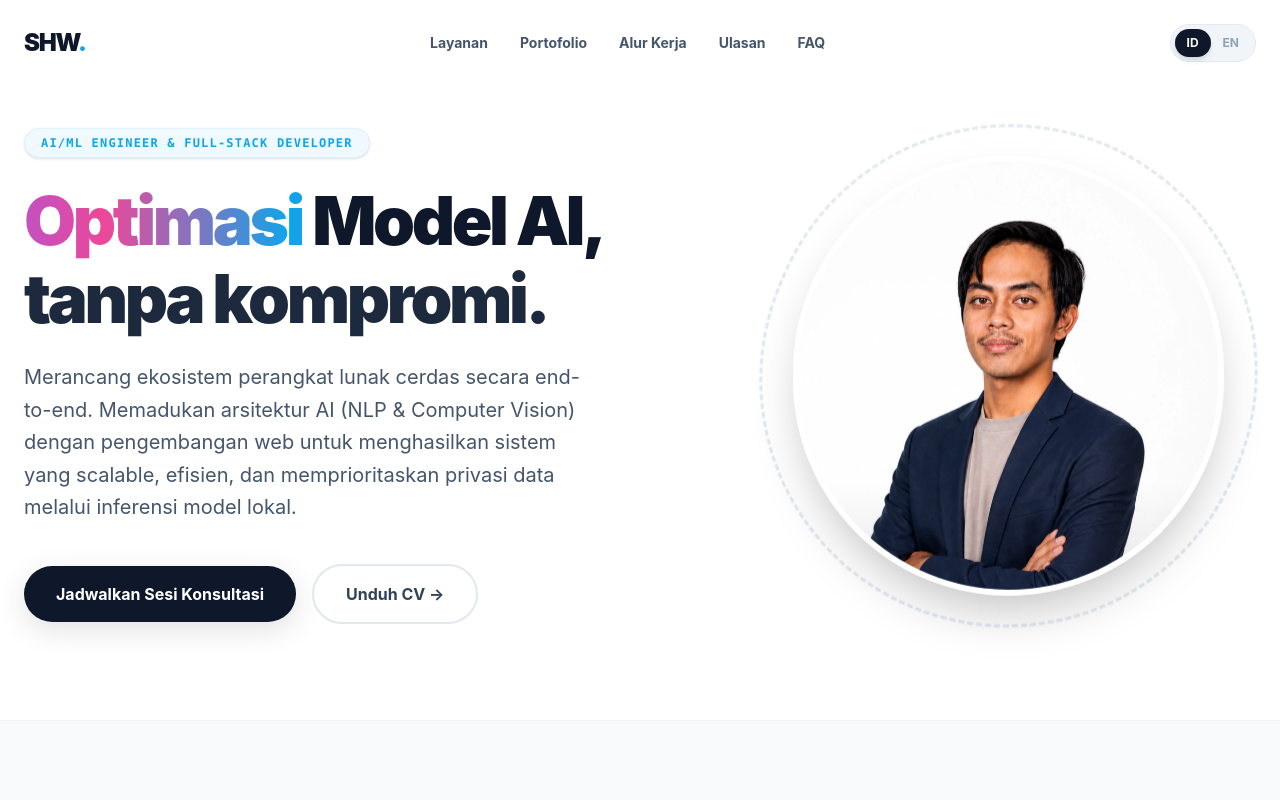
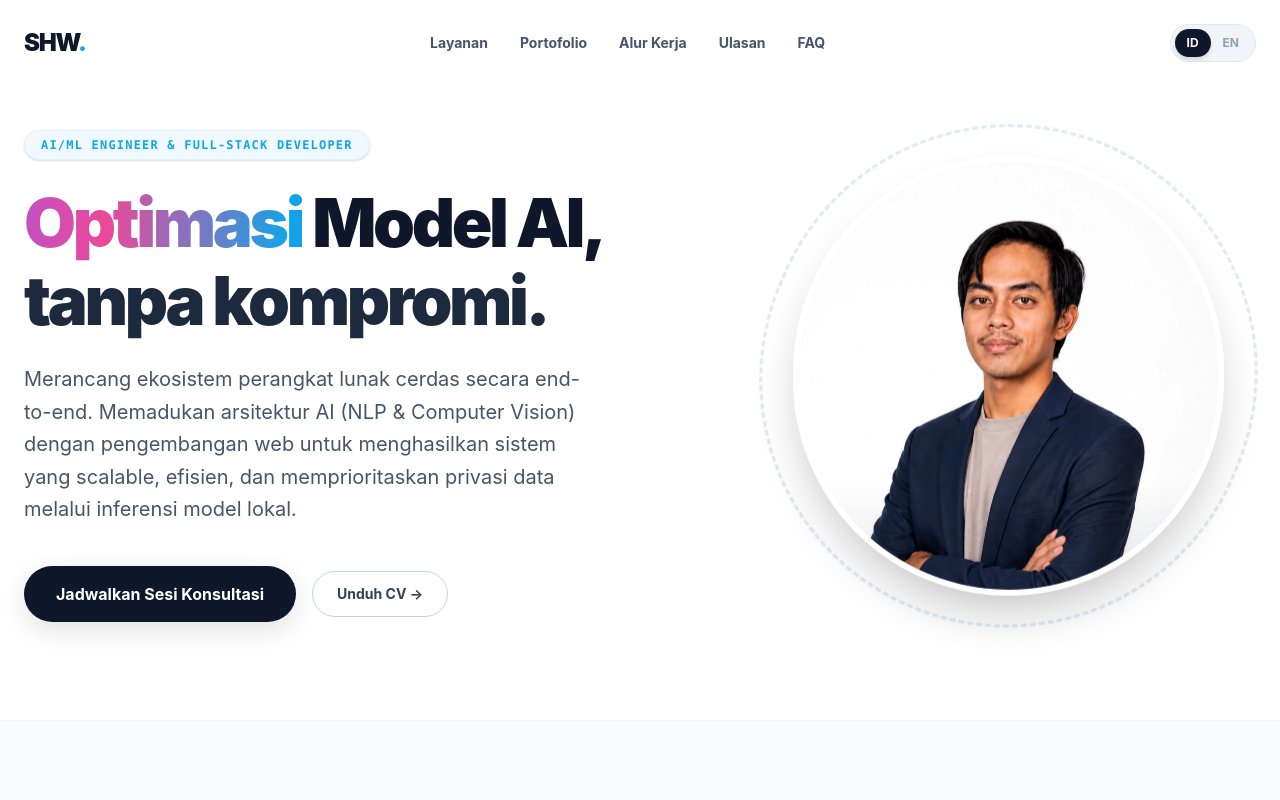
Before and after one commit to SatriaHadiWiyana7/website_porto, a React (Vite) app: page / in a window 1280 px wide. Shown: the top 800 px of the page. Built offline with nearby package versions, Linux system fonts and the light colour scheme.

Commit message:
Fix: Fix Button Download CV

```diff
--- a/src/components/Hero.jsx
+++ b/src/components/Hero.jsx
@@ -3,6 +3,7 @@ import { motion, AnimatePresence } from 'framer-motion';
 import { useLang } from '../context/LangContext';
 import { content } from '../data/content';
 import profileImg from '../assets/Casual.webp';
+
 
 export default function Hero() {
   const { lang } = useLang();
@@ -85,9 +86,9 @@ export default function Hero() {
             {t.btn1}
           </a>
           <a
-            href="/CV_Satria_Hadi_Wiyana.pdf"
-            target="_blank"
-            className="w-full sm:w-auto px-8 py-4 bg-white border-2 border-slate-200 text-slate-700 rounded-full font-bold hover:border-[#0ea5e9] hover:text-[#0ea5e9] hover:bg-sky-50 transition-all duration-300 text-center flex items-center justify-center gap-2"
+            href={t.cvLink}
+            download
+            className="px-6 py-3 border border-slate-300 rounded-full text-sm font-bold text-slate-700 hover:bg-slate-50 transition-all duration-300 flex items-center gap-2"
           >
             {t.btn2}
           </a>
--- a/src/data/content.js
+++ b/src/data/content.js
@@ -1,3 +1,6 @@
+import cvIndonesia from '../assets/CV_Satria_Hadi_Wiyana_ID.pdf';
+import cvEnglish from '../assets/CV_Satria_Hadi_Wiyana_EN.pdf';
+
 export const content = {
   id: {
     nav: {
@@ -37,7 +40,8 @@ export const content = {
       dynamicWords: ["Model AI", "Sistem Web", "Fitur NLP", "LLM Lokal", "Agen Visual"],
       desc: "Merancang ekosistem perangkat lunak cerdas secara end-to-end. Memadukan arsitektur AI (NLP & Computer Vision) dengan pengembangan web untuk menghasilkan sistem yang scalable, efisien, dan memprioritaskan privasi data melalui inferensi model lokal.",
       btn1: "Jadwalkan Sesi Konsultasi",
-      btn2: "Unduh CV \u2192"
+      btn2: "Unduh CV \u2192",
+      cvLink: cvIndonesia
     },
     stats: {
       badge: "Kinerja Terukur",
@@ -193,7 +197,8 @@ export const content = {
       dynamicWords: ["AI Models", "Web Systems", "NLP Features", "Local LLMs", "Vision Agents"],
       desc: "Designing end-to-end intelligent software ecosystems. Combining AI architecture (NLP & Computer Vision) with web development to produce scalable, efficient systems prioritizing data privacy through local model inference.",
       btn1: "Schedule a Consultation",
-      btn2: "Download CV \u2192"
+      btn2: "Download CV \u2192",
+      cvLink: cvEnglish
     },
     stats: {
       badge: "Measurable Performance",
```
